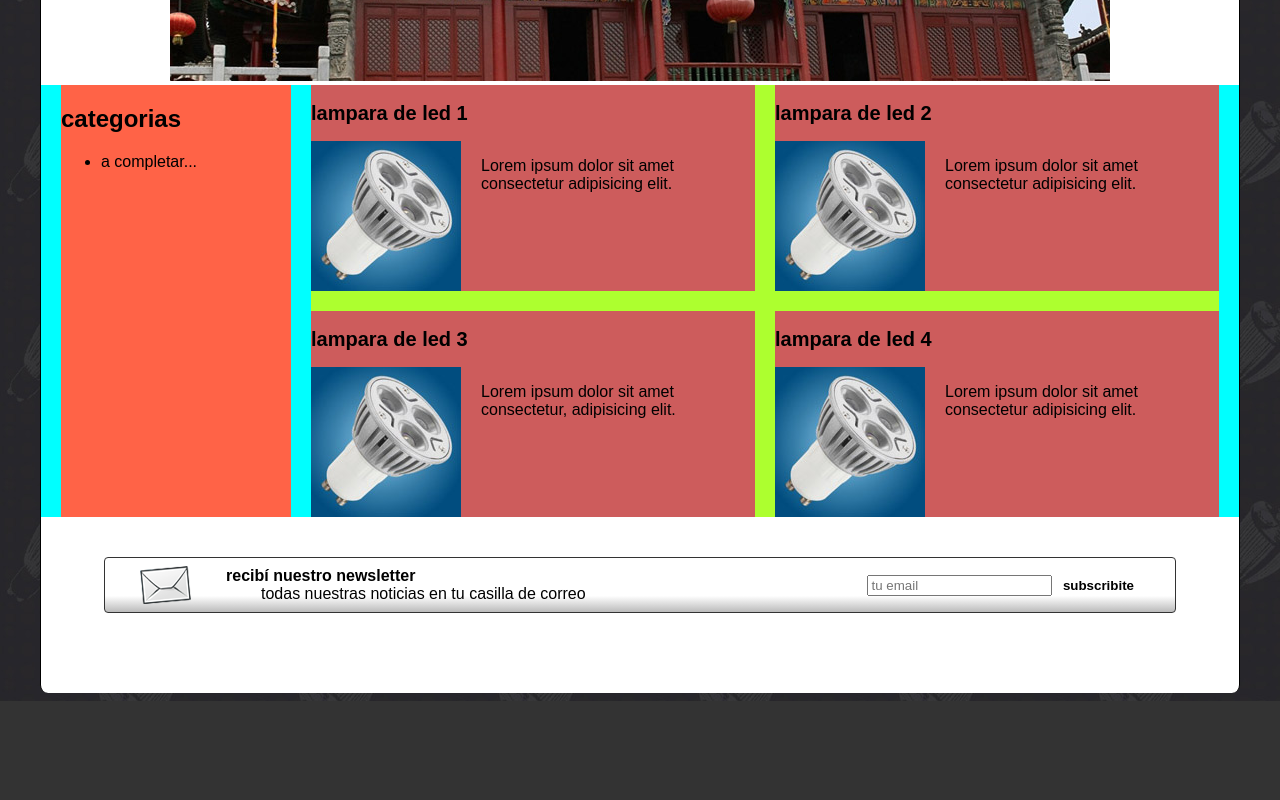
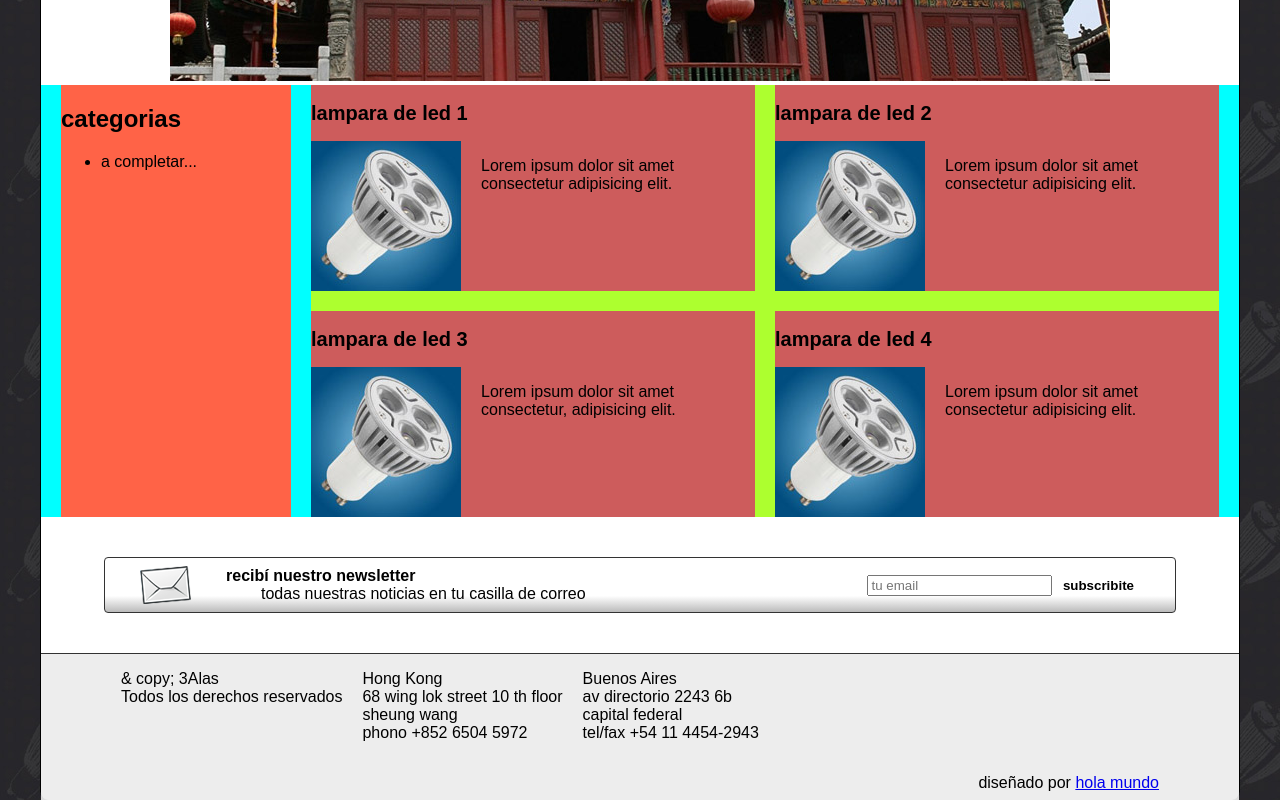
Before and after one commit to mayornora/3alas, a plain HTML site: page index.html in a window 1280 px wide. Shown: the part 386-1186 px from the top of the page. Before the commit the page ends 1087 px from the top, so only its background shows below. Drawn offline with Linux system fonts and the light colour scheme.

Commit message:
pie de pagina

```diff
--- a/estilos.css
+++ b/estilos.css
@@ -5,6 +5,7 @@
     --blanco: #fff;
     --gris01: #333;
     --gris02: #bbb;
+    --gris03:#ecececec;
 
     --espacio: 16px
 
@@ -17,6 +18,7 @@ body{
     background-color:var(--gris01) ;
     font-family: Arial, Helvetica, sans-serif;
     background-image: url(./imagenes/pattern.jpg);
+    margin-bottom: 0;
 
 }
 .contenedor{
@@ -42,7 +44,7 @@ body{
     border-right: 1px solid var(--negro);
     border-left: 1px solid var(--negro);
 
-    padding-bottom: 40px;
+
 
 
 
@@ -175,10 +177,29 @@ body{
 .news-info span{
     padding-left: 70px;
 }
-.element{
+.elemento{
     font-weight: bolder;
     background: none;
     border: 0;
     /* para poner la manito al cursor si la pierde */
     cursor: pointer;
 }
+.footer{
+    background-color: var(--gris03);
+    border-top: 1px solid var(--gris01);
+    padding-right: 80px;
+    padding-left: 80px;
+}
+.paises{
+
+    display: flex;
+    gap: 20px;
+
+}
+
+.creditos{
+    text-align: right;
+    padding-bottom: 8px;
+    /* eliminar margen predeterminado del parrafo */
+    margin-bottom: 0;
+}
--- a/index.html
+++ b/index.html
@@ -118,11 +118,40 @@
 
                 <form action="subscribite.js" class="news-form">
                   <input type=" text" placeholder="tu email">
-                  <input class="element" type="submit" value="subscribite">
+                  <input class="elemento" type="submit" value="subscribite">
 
                  </form>
 
             </div>
+
+            <footer class="footer">
+                <div class="paises">
+                    <p class="copy">
+                        & copy; 3Alas <br>
+                        Todos los derechos reservados
+                    </p>
+
+                    <p class="hong">
+                        Hong Kong <br>
+                        68 wing lok street 10 th floor <br>
+                        sheung wang <br>
+                        phono +852 6504 5972
+                    </p>
+
+                    <p class="buenos">
+                        Buenos Aires <br>
+                        av directorio 2243 6b <br>
+                        capital federal <br>
+                        tel/fax +54 11 4454-2943
+                    </p>
+
+                </div>
+
+                <p class="creditos">
+                    diseñado por <a href="#">hola mundo</a>
+
+                </p>
+            </footer>
 
 
 
```
